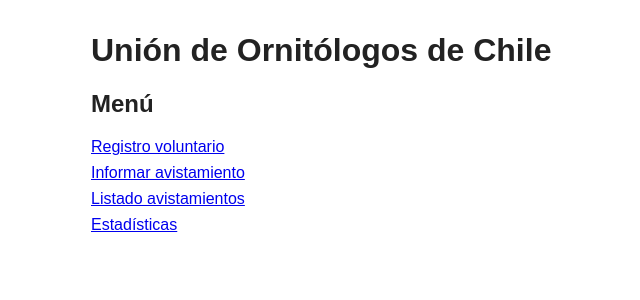
After one commit to zeliecoupey/desarrollo_web_zelie_coupey, a Flask app: template templates/inicio.html in a window 1280 px wide. The commit adds this page. Shown: the top 300 px of the page, without its empty margins (199-839 px from the left). Run offline with Flask 3, Linux system fonts and the light colour scheme; the template is opened without the code that fills it, so the values that code supplies are empty.

Commit message:
modification de la structure + ajout du app.py + modification des liens

```diff
--- /dev/null
+++ b/app.py
@@ -0,0 +1,25 @@
+from flask import Flask, render_template
+
+app = Flask(__name__)
+
+@app.route("/")
+def inicio():
+    return render_template("inicio.html")
+@app.route("/registro")
+def registro():
+    return render_template("registro.html")
+
+@app.route("/avistamientos/nuevo")
+def avistamiento_nuevo():
+    return render_template("avistamiento.html")
+
+@app.route("/avistamientos")
+def listado():
+    return render_template("listado.html")
+
+@app.route("/estadisticas")
+def estadisticas():
+    return render_template("estadisticas.html")
+
+if __name__ == "__main__":
+    app.run(debug=True)
--- a/avistamiento.html
+++ b/templates/avistamiento.html
@@ -4,7 +4,7 @@
     <meta charset="UTF-8">
     <meta name="viewport" content="width=device-width, initial-scale=1.0">
     <title>Informar avistamiento | Unión de Ornitólogos de Chile</title>
-    <link rel="stylesheet" href="style.css">
+    <link rel="stylesheet" href="{{ url_for('static', filename='style.css') }}">
 </head>
 <body>
 
@@ -53,7 +53,7 @@
     </form>
 
 
-    <p><a href="inicio.html">Volver al inicio</a></p>
+    <a href="{{ url_for('inicio') }}">Volver al inicio</a>
 
 </main>
 
--- a/estadisticas.html
+++ b/templates/estadisticas.html
@@ -4,7 +4,7 @@
     <meta charset="UTF-8">
     <meta name="viewport" content="width=device-width, initial-scale=1.0">
     <title>Estadísticas | Unión de Ornitólogos de Chile</title>
-    <link rel="stylesheet" href="style.css">
+    <link rel="stylesheet" href="{{ url_for('static', filename='style.css') }}">
 </head>
 <body>
 
@@ -79,7 +79,7 @@
         </svg>
     </section>
 
-    <p><a href="inicio.html">Volver al inicio</a></p>
+    <a href="{{ url_for('inicio') }}">Volver al inicio</a>
 </main>
 
 </body>
--- /dev/null
+++ b/templates/inicio.html
@@ -0,0 +1,28 @@
+<!DOCTYPE html>
+<html lang="es">
+<head>
+    <meta charset="UTF-8">
+    <meta name="viewport" content="width=device-width, initial-scale=1.0">
+    <title>Inicio | Unión de Ornitólogos de Chile</title>
+    <link rel="stylesheet" href="{{ url_for('static', filename='style.css') }}">
+</head>
+<body>
+
+<header>
+    <h1>Unión de Ornitólogos de Chile</h1>
+</header>
+
+<main>
+    <h2>Menú</h2>
+    <nav>
+        <ul>
+            <li><a href="{{ url_for('registro') }}">Registro voluntario</a></li>
+            <li><a href="{{ url_for('avistamiento_nuevo') }}">Informar avistamiento</a></li>
+            <li><a href="{{ url_for('listado') }}">Listado avistamientos</a></li>
+            <li><a href="{{ url_for('estadisticas') }}">Estadísticas</a></li>
+        </ul>
+    </nav>
+</main>
+
+</body>
+</html>
--- a/listado.html
+++ b/templates/listado.html
@@ -4,7 +4,7 @@
     <meta charset="UTF-8">
     <meta name="viewport" content="width=device-width, initial-scale=1.0">
     <title>Listado de avistamientos | Unión de Ornitólogos de Chile</title>
-    <link rel="stylesheet" href="style.css">
+    <link rel="stylesheet" href="{{ url_for('static', filename='style.css') }}">
 </head>
 <body>
 
@@ -46,7 +46,7 @@
         <button type="button" id="btn-pagina-siguiente">Siguiente</button>
     </nav>
 
-    <p><a href="inicio.html">Volver al inicio</a></p>
+   <a href="{{ url_for('inicio') }}">Volver al inicio</a>
 </main>
 
 <script src="listado.js"></script>
--- a/registro.html
+++ b/templates/registro.html
@@ -4,7 +4,7 @@
     <meta charset="UTF-8">
     <meta name="viewport" content="width=device-width, initial-scale=1.0">
     <title>Registro voluntario | Unión de Ornitólogos de Chile</title>
-    <link rel="stylesheet" href="style.css">
+    <link rel="stylesheet" href="{{ url_for('static', filename='style.css') }}">
 </head>
 <body>
 
@@ -62,7 +62,7 @@
     </form>
     </form>
 
-    <p><a href="inicio.html">Volver al inicio</a></p>
+    <a href="{{ url_for('inicio') }}">Volver al inicio</a>
 
 </main>
 
```
Also changed, not shown: inicio.html (deleted, +0 -28 lines), static/avistamiento-validator.js (renamed from avistamiento-validator.js), static/listado.js (renamed from listado.js), static/registro-validator.js (renamed from registro-validator.js), static/style.css (renamed from style.css).
